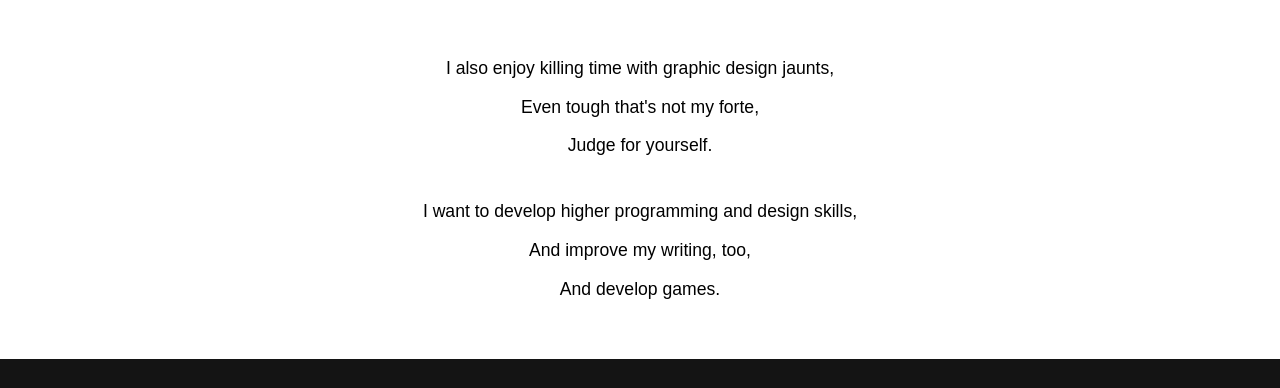
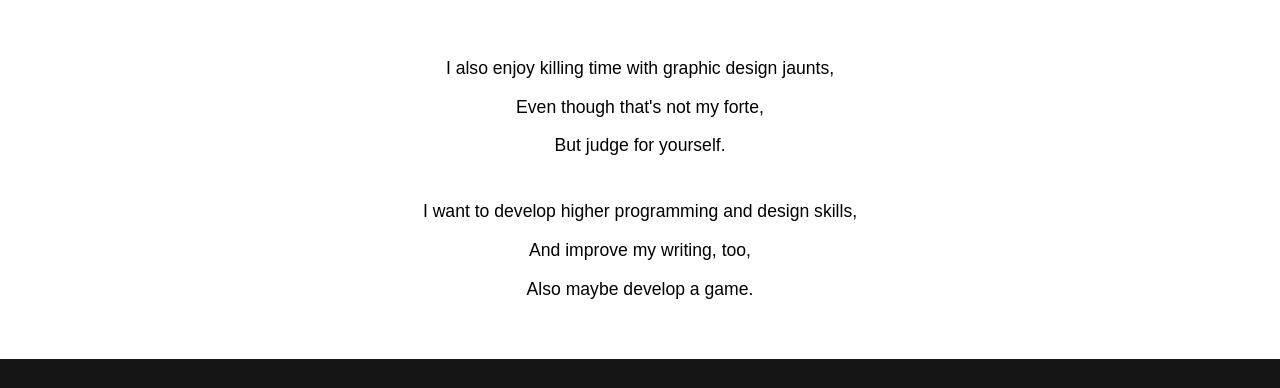
Before and after one commit to Ludmarus/Ludmarus.github.io, a Jekyll site: the page built from about.html, in a window 1280 px wide and 1198 px high. Shown: the part 689-1077 px from the top of the window. Built offline with Jekyll 4.4.1, drawn with Linux system fonts in a browser that asks for light colours; some web fonts are replaced.

Commit message:
Fixed typos

```diff
--- a/about.html
+++ b/about.html
@@ -57,12 +57,12 @@ title: About — Ludmarus
 
         <article class="content">
             <p>I also enjoy killing time with graphic design jaunts,</p>
-            <p>Even tough that's not my forte,</p>
-            <p>Judge for yourself.</p>
+            <p>Even though that's not my forte,</p>
+            <p>But judge for yourself.</p>
             <div style="min-height:10px"></div>
             <p>I want to develop higher programming and design skills,</p>
             <p>And improve my writing, too,</p>
-            <p>And develop games.</p>
+            <p>Also maybe develop a game.</p>
         </article>
     </section>
 </body>
```
